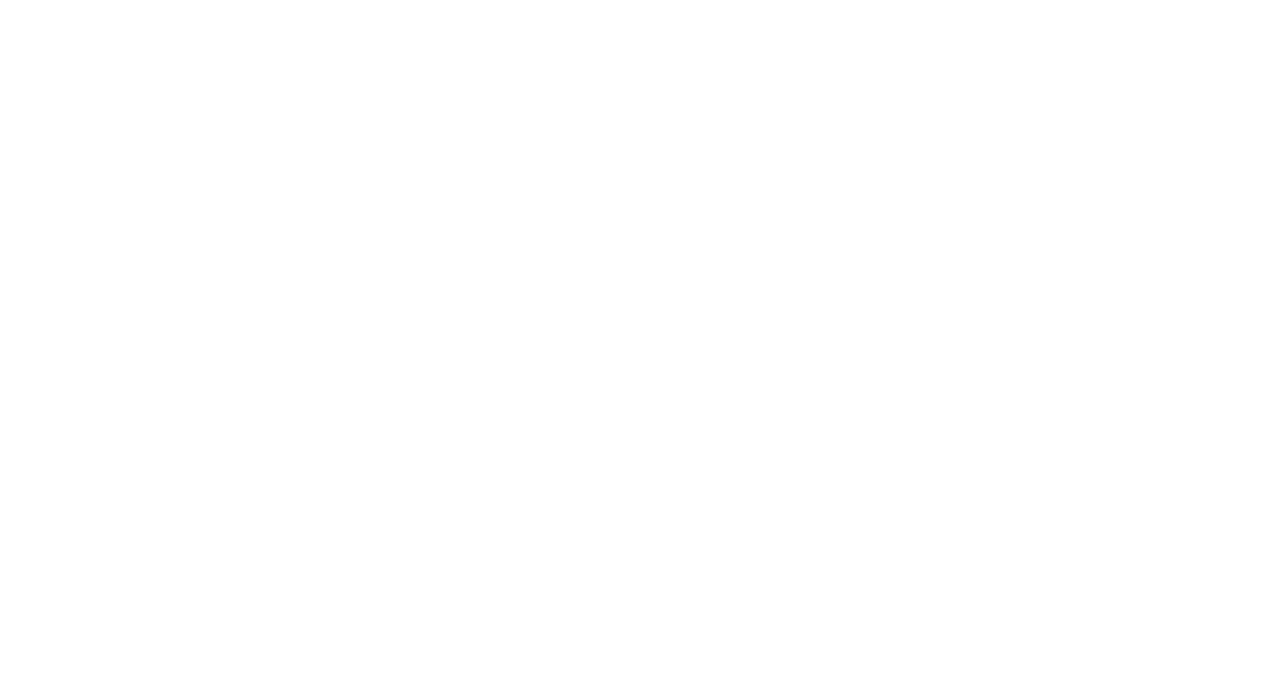
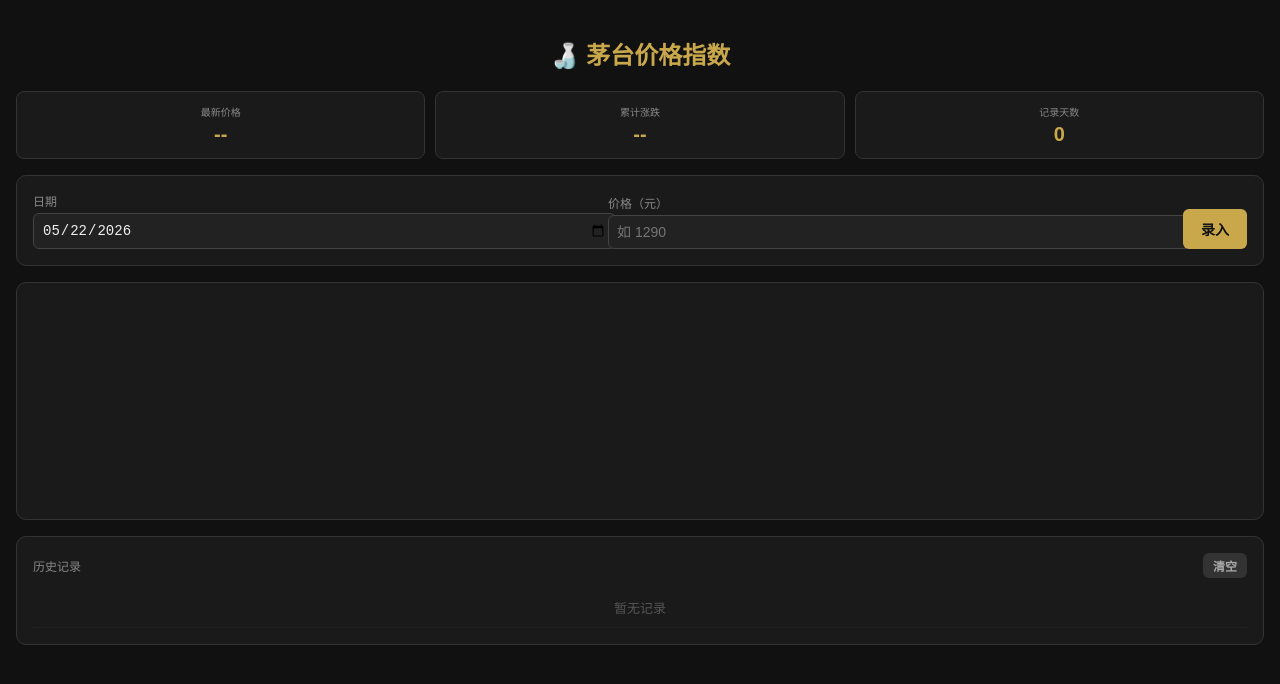
Before and after one commit to linbonson/maotai1, a plain HTML site: page index.html in a window 1280 px wide. Drawn offline with nearby package versions, Linux system fonts and the light colour scheme.

Commit message:
Update index.html for price tracking features

```diff
--- a/index.html
+++ b/index.html
@@ -1 +1,96 @@
-<!DOCTYPE html><html lang="zh-CN"><head><meta charset="UTF-8"><meta name="viewport" content="width=device-width, initial-scale=1.0"><title>茅台价格指数</title><script src="https://cdnjs.cloudflare.com/ajax/libs/Chart.js/4.4.1/chart.umd.min.js"></script><style>@import url('https://fonts.googleapis.com/css2?family=Noto+Serif+SC:wght@400;600;700&family=JetBrains+Mono:wght@400;500&display=swap');:root{--gold:#c9a84c;--gold-light:#e8c97a;--gold-dark:#8a6f2e;--red:#c0392b;--red-light:#e74c3c;--green:#27ae60;--bg:#0d0d0d;--bg2:#141414;--bg3:#1a1a1a;--
+<!DOCTYPE html>
+<html lang="zh-CN">
+<head>
+<meta charset="UTF-8">
+<meta name="viewport" content="width=device-width, initial-scale=1.0">
+<title>茅台价格追踪</title>
+<script src="https://cdn.jsdelivr.net/npm/chart.js"></script>
+<style>
+body{margin:0;padding:16px;background:#111;color:#eee;font-family:sans-serif}
+h2{color:#c9a84c;text-align:center;margin-bottom:20px}
+.card{background:#1a1a1a;border:1px solid #333;border-radius:10px;padding:16px;margin-bottom:16px}
+.row{display:flex;gap:10px;align-items:flex-end;flex-wrap:wrap}
+label{font-size:12px;color:#888;display:block;margin-bottom:4px}
+input{background:#222;border:1px solid #444;border-radius:6px;padding:8px;color:#eee;font-size:14px;width:100%}
+button{background:#c9a84c;border:none;border-radius:6px;padding:10px 18px;color:#111;font-weight:bold;font-size:14px;cursor:pointer;white-space:nowrap}
+.stats{display:grid;grid-template-columns:repeat(3,1fr);gap:10px;margin-bottom:16px}
+.stat{background:#1a1a1a;border:1px solid #333;border-radius:8px;padding:12px;text-align:center}
+.stat-label{font-size:10px;color:#888;margin-bottom:4px}
+.stat-val{font-size:20px;font-weight:bold;color:#c9a84c}
+.up{color:#e74c3c}.down{color:#27ae60}
+table{width:100%;border-collapse:collapse;font-size:13px}
+td{padding:10px 8px;border-bottom:1px solid #222}
+td:last-child{text-align:right}
+.del{background:none;border:none;color:#555;cursor:pointer;font-size:14px}
+</style>
+</head>
+<body>
+<h2>🍶 茅台价格指数</h2>
+<div class="stats">
+<div class="stat"><div class="stat-label">最新价格</div><div class="stat-val" id="s1">--</div></div>
+<div class="stat"><div class="stat-label">累计涨跌</div><div class="stat-val" id="s2">--</div></div>
+<div class="stat"><div class="stat-label">记录天数</div><div class="stat-val" id="s3">0</div></div>
+</div>
+<div class="card">
+<div class="row">
+<div style="flex:1"><label>日期</label><input type="date" id="d"></div>
+<div style="flex:1"><label>价格（元）</label><input type="number" id="p" placeholder="如 1290"></div>
+<button onclick="add()">录入</button>
+</div>
+</div>
+<div class="card">
+<canvas id="chart" height="200"></canvas>
+</div>
+<div class="card">
+<div style="display:flex;justify-content:space-between;align-items:center;margin-bottom:10px">
+<span style="color:#888;font-size:12px">历史记录</span>
+<button onclick="clearAll()" style="background:#333;color:#aaa;font-size:12px;padding:4px 10px">清空</button>
+</div>
+<table id="list"></table>
+</div>
+<script>
+var KEY='mt_data',REF=1290,chart=null;
+var today=new Date(),y=today.getFullYear(),m=String(today.getMonth()+1).padStart(2,'0'),dd=String(today.getDate()).padStart(2,'0');
+document.getElementById('d').value=y+'-'+m+'-'+dd;
+function load(){try{return JSON.parse(localStorage.getItem(KEY)||'[]')}catch{return[]}}
+function save(d){localStorage.setItem(KEY,JSON.stringify(d))}
+function add(){
+var dv=document.getElementById('d').value,pv=parseFloat(document.getElementById('p').value);
+if(!dv||isNaN(pv)||pv<=0){alert('请填写正确的日期和价格');return}
+var data=load(),i=data.findIndex(function(r){return r.d===dv});
+if(i>=0)data[i].p=pv;else data.push({d:dv,p:pv});
+data.sort(function(a,b){return a.d>b.d?1:-1});
+save(data);document.getElementById('p').value='';render();
+}
+function del(d){save(load().filter(function(r){return r.d!==d}));render()}
+function clearAll(){if(confirm('确认清空？')){save([]);render()}}
+function render(){
+var data=load();
+document.getElementById('s3').textContent=data.length;
+if(data.length){
+var last=data[data.length-1].p;
+document.getElementById('s1').textContent=last;
+if(data.length>1){var diff=last-data[0].p,pct=(diff/data[0].p*100).toFixed(1);document.getElementById('s2').textContent=(diff>=0?'+':'')+diff.toFixed(0)+'('+pct+'%)';document.getElementById('s2').className='stat-val '+(diff>0?'up':'down')}
+}
+renderChart(data);renderList(data);
+}
+function renderChart(data){
+var ctx=document.getElementById('chart').getContext('2d');
+if(chart)chart.destroy();
+if(data.length<2)return;
+var labels=data.map(function(r){return r.d.slice(5)}),prices=data.map(function(r){return r.p});
+var last=prices[prices.length-1],first=prices[0],color=last>=first?'#e74c3c':'#27ae60';
+chart=new Chart(ctx,{type:'line',data:{labels:labels,datasets:[{data:prices,borderColor:color,backgroundColor:color.replace(')',',0.1)').replace('rgb','rgba'),borderWidth:2,pointRadius:3,fill:true,tension:0.3},{data:Array(labels.length).fill(REF),borderColor:'rgba(201,168,76,0.5)',borderWidth:1,borderDash:[4,4],pointRadius:0,fill:false}]},options:{plugins:{legend:{display:false}},scales:{x:{ticks:{color:'#666',maxTicksLimit:6}},y:{ticks:{color:'#666'}}}}});
+}
+function renderList(data){
+var t=document.getElementById('list');
+if(!data.length){t.innerHTML='<tr><td style="text-align:center;color:#555">暂无记录</td></tr>';return}
+t.innerHTML=[...data].reverse().map(function(r,i,arr){
+var prev=arr[i+1],ch=prev?((r.p-prev.p)/prev.p*100).toFixed(1):null;
+return'<tr><td style="color:#888">'+r.d+'</td><td style="color:#c9a84c;font-weight:bold">'+r.p+'</td><td>'+(ch!==null?'<span class="'+(ch>=0?'up':'down')+'">'+(ch>=0?'▲':'▼')+Math.abs(ch)+'%</span>':'首录')+'</td><td><button class="del" onclick="del(\''+r.d+'\')">✕</button></td></tr>';
+}).join('');
+}
+render();
+</script>
+</body>
+</html>
```
